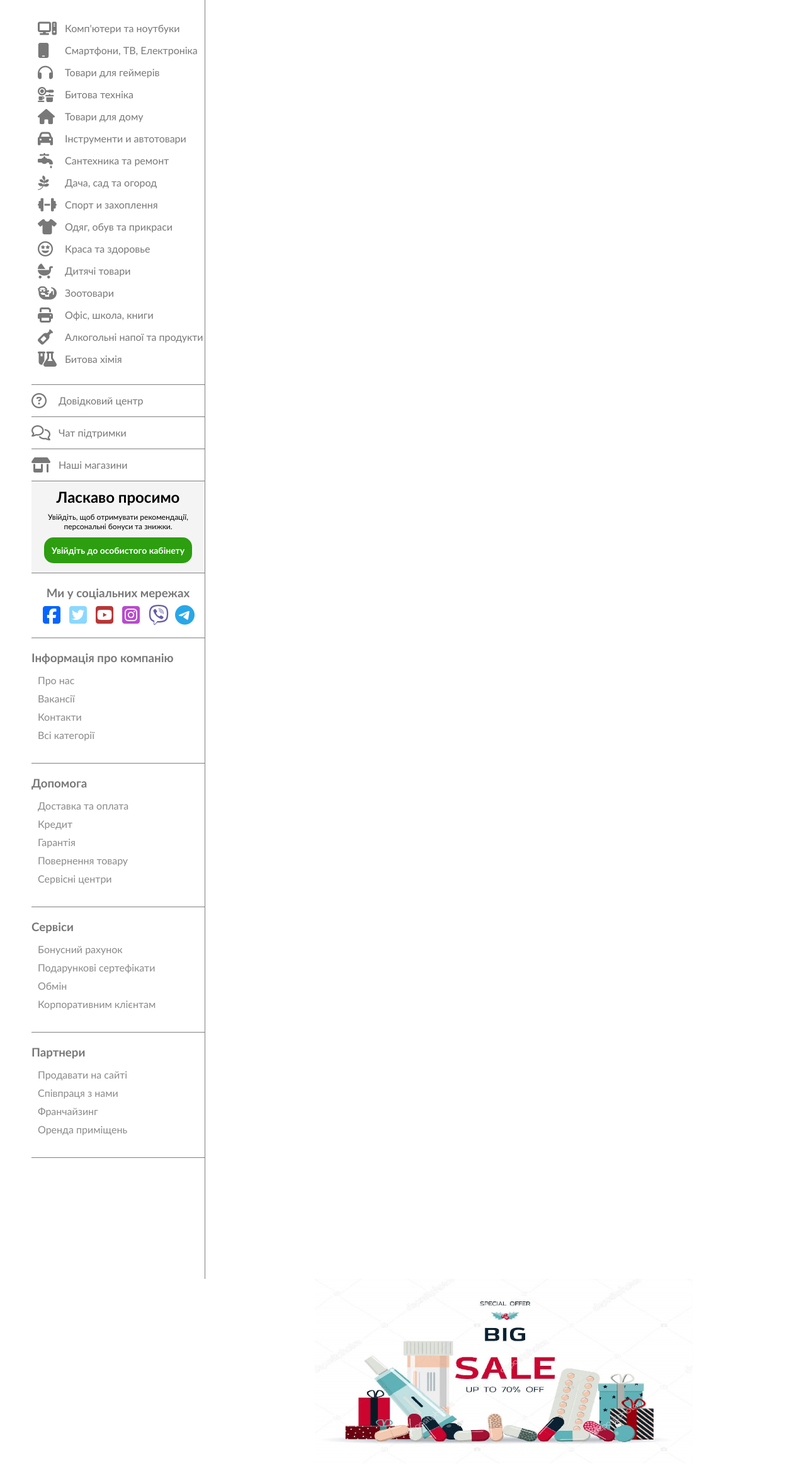
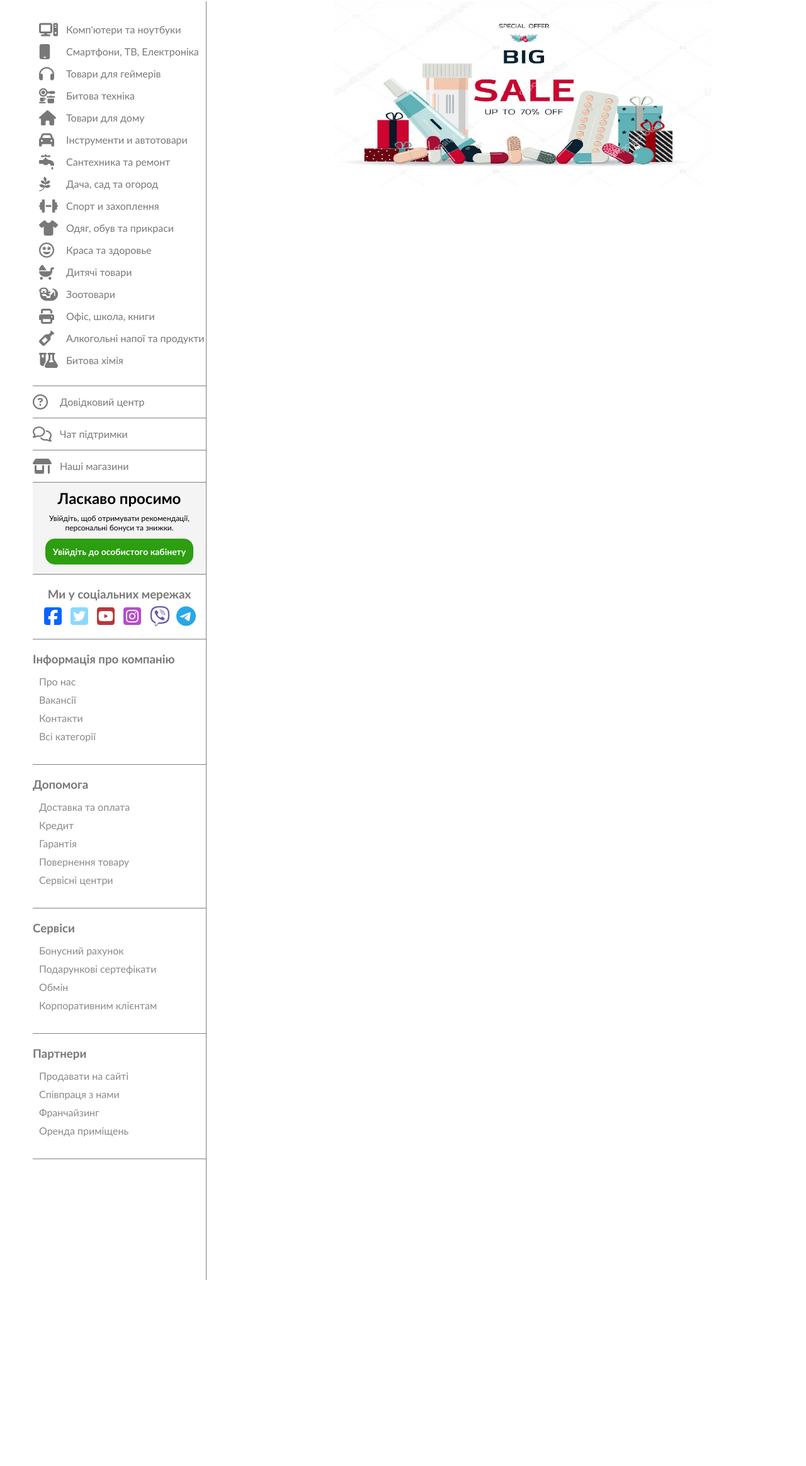
Before and after one commit to atoshatv/InternetShop, an ASP.NET Core app: page / in a window 1280 px wide. Shown: the part 94-2421 px from the top of the page at 63% size. After the commit the page ends 2126 px from the top, so only its background shows below. Run offline with ASP.NET Core 8, Linux system fonts and the light colour scheme; style sheets or scripts are compiled from the project's sources; some libraries are stand-ins or nearby versions.

Commit message:
add position

```diff
--- a/InternetShop/Pages/Index.razor
+++ b/InternetShop/Pages/Index.razor
@@ -1,4 +1,3 @@
 @page "/"
 
 <PageTitle>Index</PageTitle>
-<InternetShop.Shared.Slider.Slider></InternetShop.Shared.Slider.Slider>
--- a/InternetShop/Shared/MainLayout.razor
+++ b/InternetShop/Shared/MainLayout.razor
@@ -2,7 +2,14 @@
 
 <PageTitle>InternetShop</PageTitle>
 <Header></Header>
-<SideBarArea> </SideBarArea>
+<table>
+ <tr>
+         <td> <SideBarArea> </SideBarArea> </td>
+        <th class="slider"> <InternetShop.Shared.Slider.Slider></InternetShop.Shared.Slider.Slider> </th>
+ </tr>
+</table>
+@* <InternetShop.Shared.Slider.Slider></InternetShop.Shared.Slider.Slider>
+<SideBarArea> </SideBarArea> *@
 
 <div class="page">
     @Body
--- a/InternetShop/Shared/MainLayout.razor.css
+++ b/InternetShop/Shared/MainLayout.razor.css
@@ -4,6 +4,9 @@
     flex-direction: column;
 }
 
+.slider{
+   position:absolute;
+}
 main {
     flex: 1;
 }
--- a/InternetShop/Shared/Slider/Slider.razor.css
+++ b/InternetShop/Shared/Slider/Slider.razor.css
@@ -1,7 +1,7 @@
 .slider {
   width: 600px;
   display: flex;
-  margin-left: 500px;
+  margin-left: 200px;
   overflow-x: scroll;
   scroll-snap-type: x mandatory;
   -webkit-overflow-scrolling: touch;
--- a/InternetShop/Shared/Slider/Slider.razor.scss
+++ b/InternetShop/Shared/Slider/Slider.razor.scss
@@ -2,7 +2,7 @@
 .slider {
     width: 600px;
     display: flex;
-    margin-left: 500px;
+    margin-left: 200px;
     overflow-x: scroll;
     scroll-snap-type: x mandatory;
     -webkit-overflow-scrolling: touch;
```
